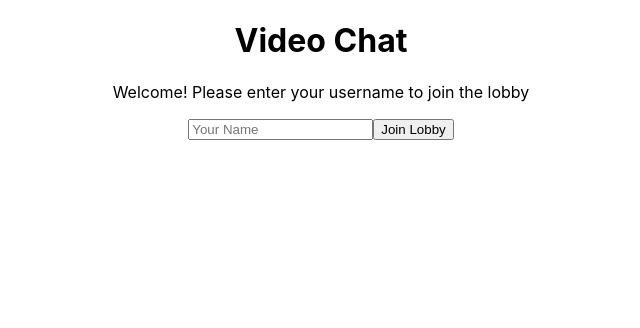
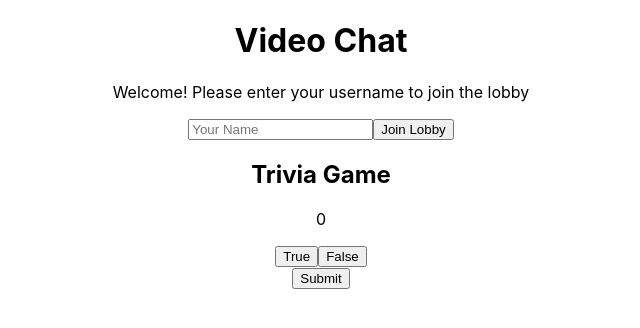
Before and after one commit to khurramnazir/videochatapp, a React (Create React App) app in the folder video_chat_app/: page /login/1 in a window 1280 px wide. Shown: the top 328 px of the page, without its empty margins (319-959 px from the left). Built offline with nearby package versions, Linux system fonts and the light colour scheme; no server answers.

Commit message:
trivia game started

```diff
--- a/video_chat_app/public/index.html
+++ b/video_chat_app/public/index.html
@@ -2,7 +2,6 @@
 <html lang="en">
   <head>
     <meta charset="utf-8" />
-    <link rel="icon" href="%PUBLIC_URL%/favicon.ico" />
     <meta name="viewport" content="width=device-width, initial-scale=1" />
     <meta name="theme-color" content="#000000" />
     <meta
@@ -10,34 +9,12 @@
       content="Web site created using create-react-app"
     />
     <link rel="apple-touch-icon" href="%PUBLIC_URL%/logo192.png" />
-    <!--
-      manifest.json provides metadata used when your web app is installed on a
-      user's mobile device or desktop. See https://developers.google.com/web/fundamentals/web-app-manifest/
-    -->
-    <link rel="manifest" href="%PUBLIC_URL%/manifest.json" />
-    <!--
-      Notice the use of %PUBLIC_URL% in the tags above.
-      It will be replaced with the URL of the `public` folder during the build.
-      Only files inside the `public` folder can be referenced from the HTML.
 
-      Unlike "/favicon.ico" or "favicon.ico", "%PUBLIC_URL%/favicon.ico" will
-      work correctly both with client-side routing and a non-root public URL.
-      Learn how to configure a non-root public URL by running `npm run build`.
-    -->
     <title>React App</title>
   </head>
   <body>
     <noscript>You need to enable JavaScript to run this app.</noscript>
     <div id="root"></div>
-    <!--
-      This HTML file is a template.
-      If you open it directly in the browser, you will see an empty page.
 
-      You can add webfonts, meta tags, or analytics to this file.
-      The build step will place the bundled scripts into the <body> tag.
-
-      To begin the development, run `npm start` or `yarn start`.
-      To create a production bundle, use `npm run build` or `yarn build`.
-    -->
   </body>
 </html>
--- a/video_chat_app/src/App.js
+++ b/video_chat_app/src/App.js
@@ -6,6 +6,7 @@ import RoomCreator from "./Components/RoomCreator";
 import Lobby from "./Components/Lobby";
 import Login from "./Components/Login";
 import Pair from "./Components/Pair";
+import Trivia from "./Components/Trivia"; // this should go in the 'pair' component
 // import ErrorPage from "./Components/ErrorPage";
 import io from "socket.io-client";
 import { useEffect, useRef } from "react";
@@ -33,6 +34,7 @@ const App = () => {
 
         {/* <ErrorPage default status={404} msg={"Path not found"} /> */}
       </Router>
+      <Trivia /> {/* this should go in the 'pair' component*/}
     </div>
   );
 };
--- a/video_chat_app/src/Components/Pair.jsx
+++ b/video_chat_app/src/Components/Pair.jsx
@@ -1,6 +1,7 @@
 import React, { useState } from "react";
+import CountDown from "../Components/CountDown";
 import Video from "../Components/Video";
-import CountDown from "../Components/CountDown";
+// import Trivia from "../Components/Trivia";
 
 const Pair = (props) => {
   const { roomLobby, pair, connection } = props;
@@ -31,6 +32,7 @@ const Pair = (props) => {
         roomLobby={roomLobby}
         pair={pair}
       />
+      {/* <Trivia /> */}
     </div>
   );
 };
--- /dev/null
+++ b/video_chat_app/src/Components/Trivia.jsx
@@ -0,0 +1,54 @@
+import React, {useState, useEffect} from 'react';
+import * as api from "../utils/api";
+
+
+const Trivia = () => {
+    const [trivia, setTrivia] = useState({question:'', answer:null})
+    const {question, correct_answer} = trivia
+    const [showAnswer, setShowAnswer] = useState(false);
+    const [yourAnswer, setYourAnswer] = useState(null);
+    const [partnerAnswer, setPartnerAnswer] = useState(false);
+    const [submitted, setSubmitted] = useState(false);
+    let [points, setPoints] = useState(0);
+
+    const submitAnswers = () => {
+        if( yourAnswer === correct_answer){
+          setPoints(points++)
+        }
+        if( partnerAnswer === correct_answer){
+          setPoints(points++)
+        }
+        setShowAnswer(!showAnswer)
+        setSubmitted(!submitted)
+    }
+
+    const getTrivia = () => {
+        api.fetchTrivia()
+        .then((trivia) => {
+          setShowAnswer(!showAnswer)
+          setSubmitted(!submitted)
+          setTrivia(trivia.results[0])
+        })
+    }
+
+    useEffect(()=>{
+        getTrivia()
+    }, [])
+
+    return (
+        <>
+          <h2> Trivia Game </h2>
+          <p> {points} </p>
+          <p> {question} </p>
+          <button onClick={()=>{setYourAnswer(true)}}> True </button>
+          <button onClick={()=>{setYourAnswer(false)}}> False </button>
+          <br/>
+          <button onClick={submitAnswers}> Submit </button>
+          <br/>
+          {showAnswer && <p> {correct_answer} </p> }
+          {submitted && <button onClick={getTrivia}> Next Question </button>}
+        </>
+    );
+};
+
+export default Trivia;
--- /dev/null
+++ b/video_chat_app/src/utils/api.js
@@ -0,0 +1,80 @@
+// Method 1 - axios request
+
+import axios from "axios"
+
+const instance = axios.create({baseURL: "https://opentdb.com"})
+
+export const fetchTrivia = () => {
+    return instance
+        .get("/api.php?amount=1&type=boolean")
+        .then((res) => {
+        return res.data;
+    });
+};
+
+
+// Method 2 - fetch request
+
+// export const fetchRiddle = () => {
+//     fetch("https://riddles.p.rapidapi.com/riddle/random", {
+//         "method": "GET",
+//         "headers": {
+//             "x-rapidapi-host": "riddles.p.rapidapi.com",
+//             "x-rapidapi-key": "494c5ca5fbmshe3a9caa4708d8adp15a465jsn0257e24da521"
+//         }
+//     })
+//     .then(response => {
+//         console.log(response, "<<<< response");
+//     })
+//     .catch(err => {
+//         console.log(err, "<<<< error");
+//     });
+// }
+
+// Method 3 - scraping
+
+// let fetch = require('node-fetch');
+// let JSSoup = require('jssoup').default;
+
+// export const fetchRiddle = () => {
+//     let pages = 5;
+//     let page = (Math.floor(Math.random() * pages) + 1).toString();
+//     console.log(page)
+
+//     return fetch(`https://riddles.fyi/page/${page}`, {timeout: 10000})
+//         .then(res => {
+//             console.log(res)
+//             res.text()})
+//         .then(body => {
+//           let soup = new JSSoup(body);
+
+//           let posts = soup.findAll("article");
+//           let post = posts[Math.floor(Math.random() * posts.length)]
+
+//           soup = new JSSoup(post);
+
+//           let question = soup.find("h2", "entry-title").text;
+//           let answer = soup.find("div", "su-spoiler-content").text;
+
+//           console.log(question, answer)
+//           return { question, answer }
+//         })
+// }
+
+// Method 4 - joke api
+
+// export const fetchRiddle = () => {
+//     fetch("https://dad-jokes.p.rapidapi.com/random/jokes", {
+//         "method": "GET",
+//         "headers": {
+//             "x-rapidapi-host": "dad-jokes.p.rapidapi.com",
+//             "x-rapidapi-key": "494c5ca5fbmshe3a9caa4708d8adp15a465jsn0257e24da521"
+//         }
+//     })
+//     .then(response => {
+//         console.log(response.body);
+//     })
+//     .catch(err => {
+//         console.log(err);
+//     });
+// }
```
